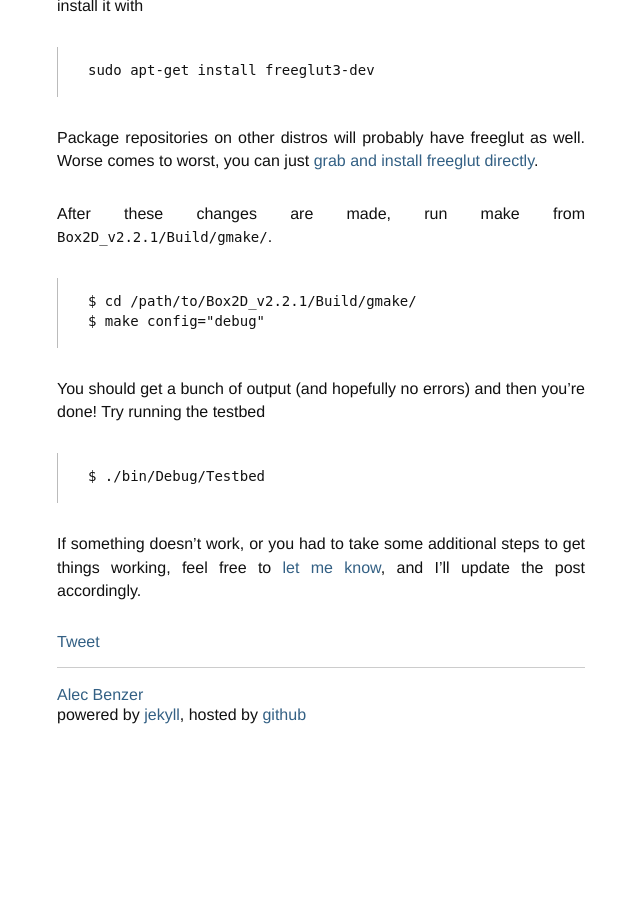
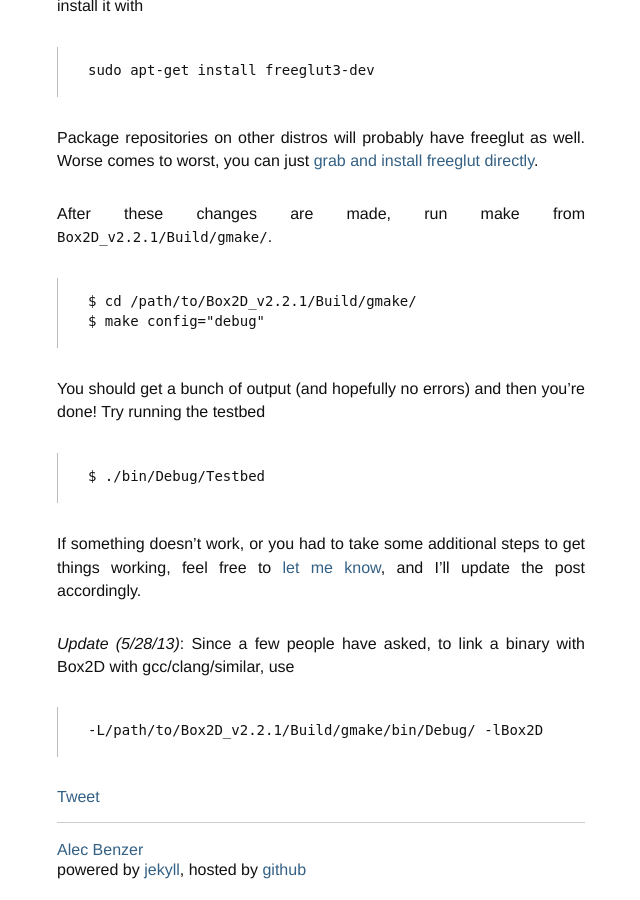
Before and after one commit to AlecBenzer/alecbenzer.github.com, a Jekyll site: the page built from _posts/2013-04-03-building-box2dv2.2.1.md, in a window 1280 px wide and 900 px high, scrolled down 1486 px. Shown: the whole window, without its empty margins (319-959 px from the left). Built offline with Jekyll 4.4.1, drawn with Linux system fonts in a browser that asks for light colours; comment, search, counter and statistics services are not loaded; before the commit the page ends 2230 px from its top, so only the background shows below that.

Commit message:
updated box2d post

```diff
--- a/_posts/2013-04-03-building-box2dv2.2.1.md
+++ b/_posts/2013-04-03-building-box2dv2.2.1.md
@@ -65,3 +65,9 @@ $ ./bin/Debug/Testbed
 {% endhighlight %}
 
 If something doesn't work, or you had to take some additional steps to get things working, feel free to [let me know](mailto:alecbenzer@gmail.com), and I'll update the post accordingly.
+
+_Update (5/28/13)_: Since a few people have asked, to link a binary with Box2D with gcc/clang/similar, use
+
+{% highlight text %}
+-L/path/to/Box2D_v2.2.1/Build/gmake/bin/Debug/ -lBox2D
+{% endhighlight %}
```
